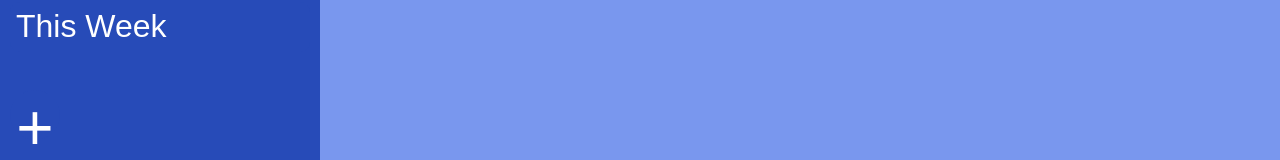
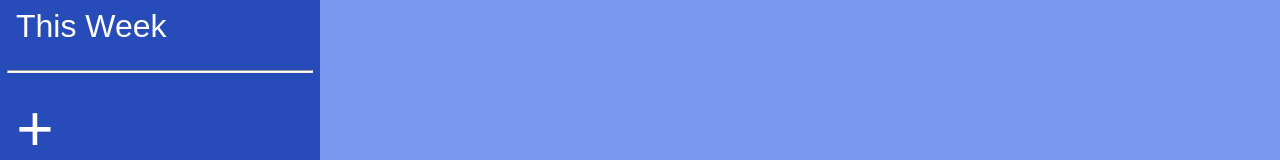
Before and after one commit to Pete-Fowler/todo-list, a website built with webpack: page src/index.html in a window 1280 px wide. Shown: the part 215-375 px from the top of the page. Built offline with nearby package versions, Linux system fonts and the light colour scheme.

Commit message:
Update html skeleton

```diff
--- a/src/index.html
+++ b/src/index.html
@@ -16,7 +16,7 @@
         <button type="button" id="today" class="nav">Today</button>
         <button type="button" id="this-week" class="nav">This Week</button>
       </div>
-      <br>
+      <hr>
       <div id="nav-projects">
         <button type="button" id="new-project">+</button>
       </div>
--- a/src/style.css
+++ b/src/style.css
@@ -46,6 +46,13 @@
     background-color: #7997EE;
 }
 
+hr {
+    color: white;
+    background-color: white;
+    height: 1px;
+    width: 95%;
+}
+
 #new-project, #new-task {
     color: white;
     font-size: 4rem;
```
